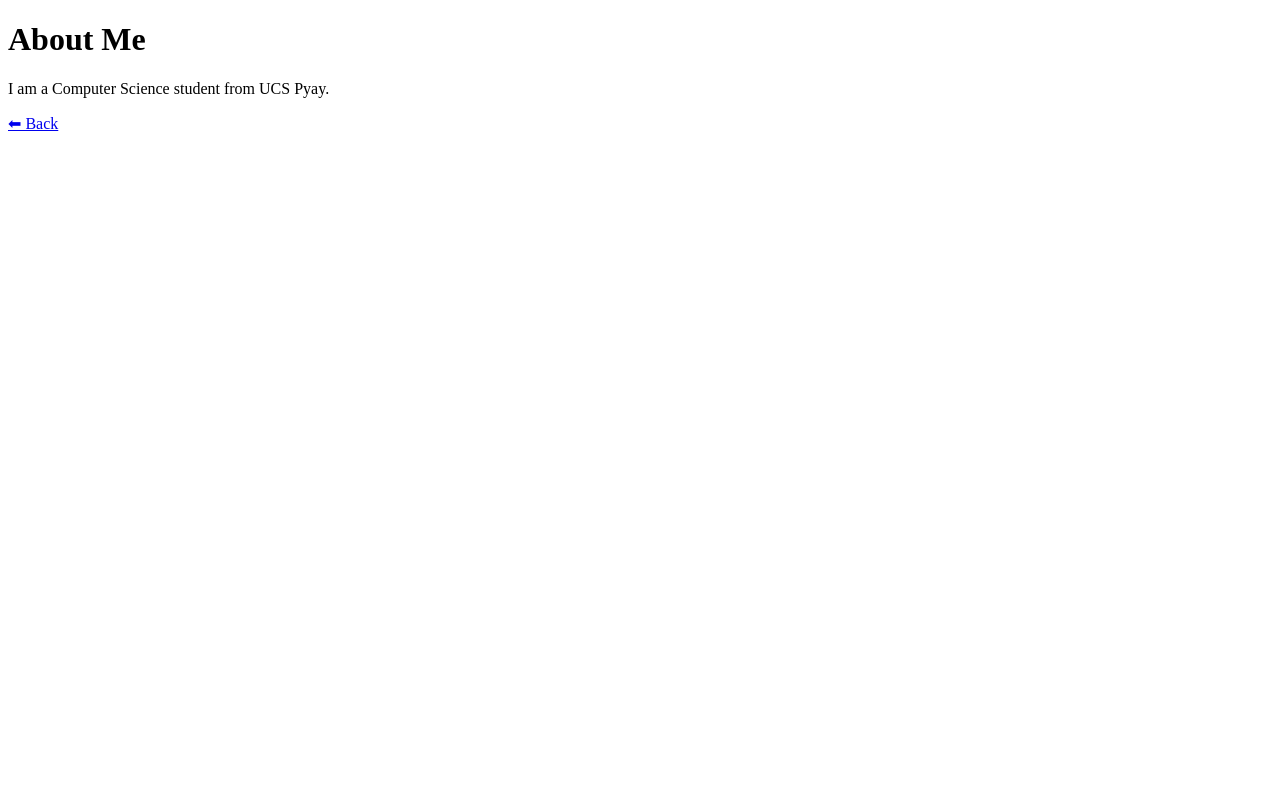
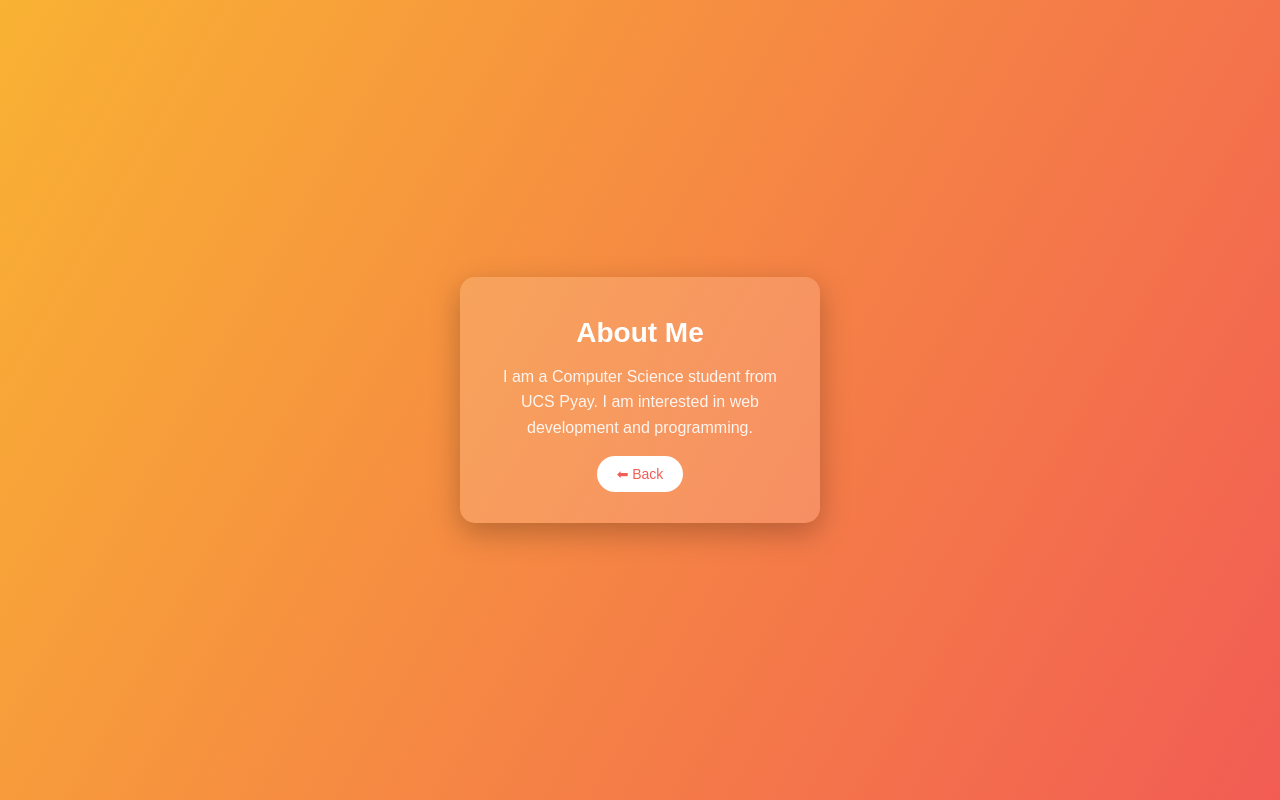
Before and after one commit to Yamoneoo-ymo/Yamone-Oo, a plain HTML site: page about.html in a window 1280 px wide. Drawn offline with Linux system fonts and the light colour scheme.

Commit message:
Update about.html

```diff
--- a/about.html
+++ b/about.html
@@ -1,12 +1,73 @@
+<!DOCTYPE html>
+<html lang="en">
+<head>
+    <meta charset="UTF-8">
+    <title>About Me</title>
 
-<!DOCTYPE html>
-<html>
-<head>
-    <title>About Me</title>
+    <style>
+        *{
+            margin:0;
+            padding:0;
+            box-sizing:border-box;
+            font-family:Arial, sans-serif;
+        }
+
+        body{
+            height:100vh;
+            background:linear-gradient(120deg,#f9b233,#f25c54);
+            display:flex;
+            justify-content:center;
+            align-items:center;
+        }
+
+        .card{
+            background:rgba(255,255,255,0.15);
+            padding:40px;
+            width:360px;
+            border-radius:15px;
+            text-align:center;
+            color:white;
+            box-shadow:0 10px 30px rgba(0,0,0,0.25);
+        }
+
+        h1{
+            margin-bottom:15px;
+            font-size:28px;
+        }
+
+        p{
+            font-size:16px;
+            line-height:1.6;
+            margin-bottom:25px;
+            opacity:0.9;
+        }
+
+        a{
+            text-decoration:none;
+            background:white;
+            color:#f25c54;
+            padding:10px 20px;
+            border-radius:20px;
+            font-size:14px;
+            transition:0.3s;
+        }
+
+        a:hover{
+            background:#ffe0db;
+        }
+    </style>
 </head>
+
 <body>
-    <h1>About Me</h1>
-    <p>I am a Computer Science student from UCS Pyay.</p>
-    <a href="index.html">⬅ Back</a>
+
+    <div class="card">
+        <h1>About Me</h1>
+        <p>
+            I am a Computer Science student from UCS Pyay.
+            I am interested in web development and programming.
+        </p>
+        <a href="index.html">⬅ Back</a>
+    </div>
+
 </body>
 </html>
```
